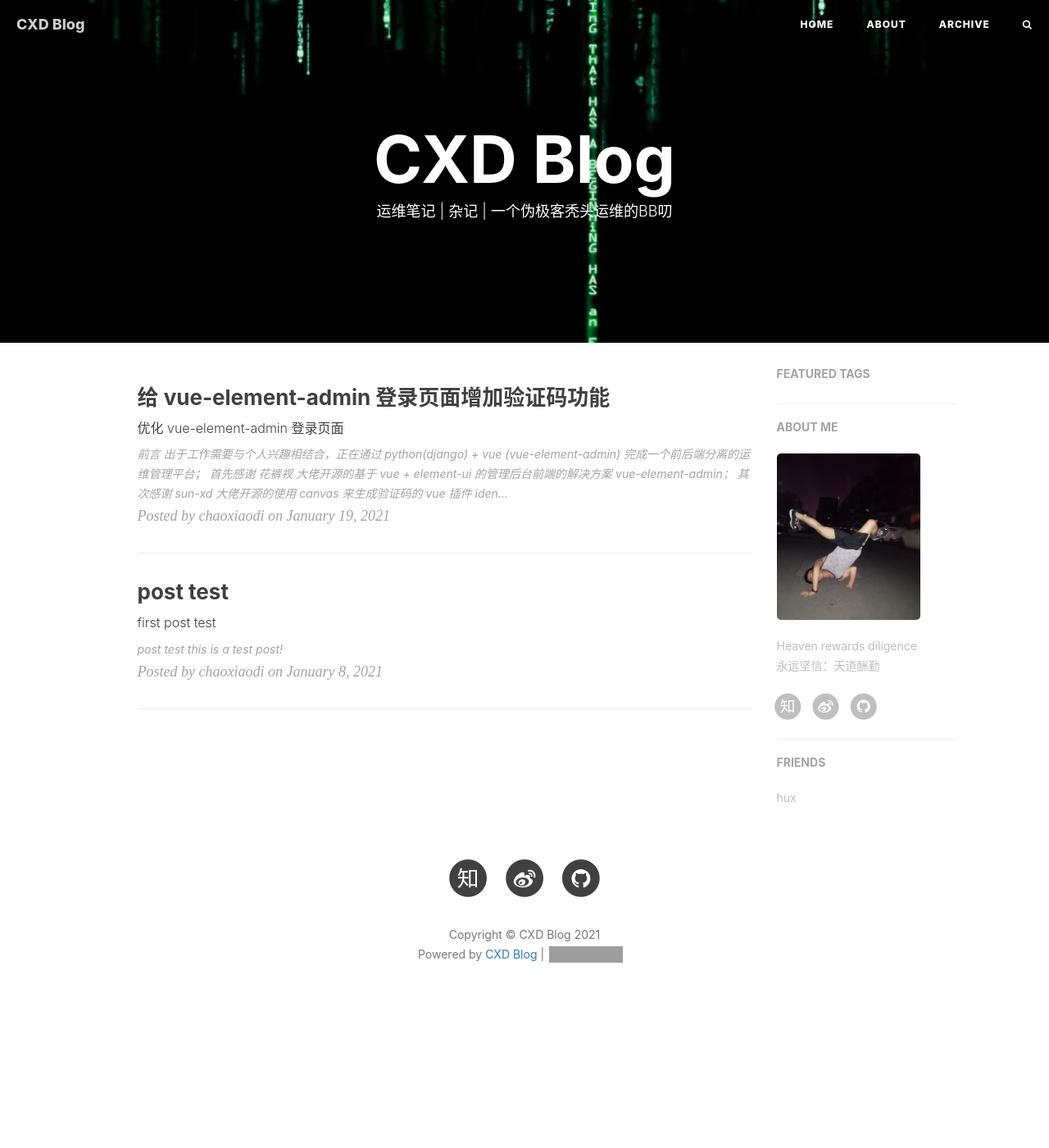
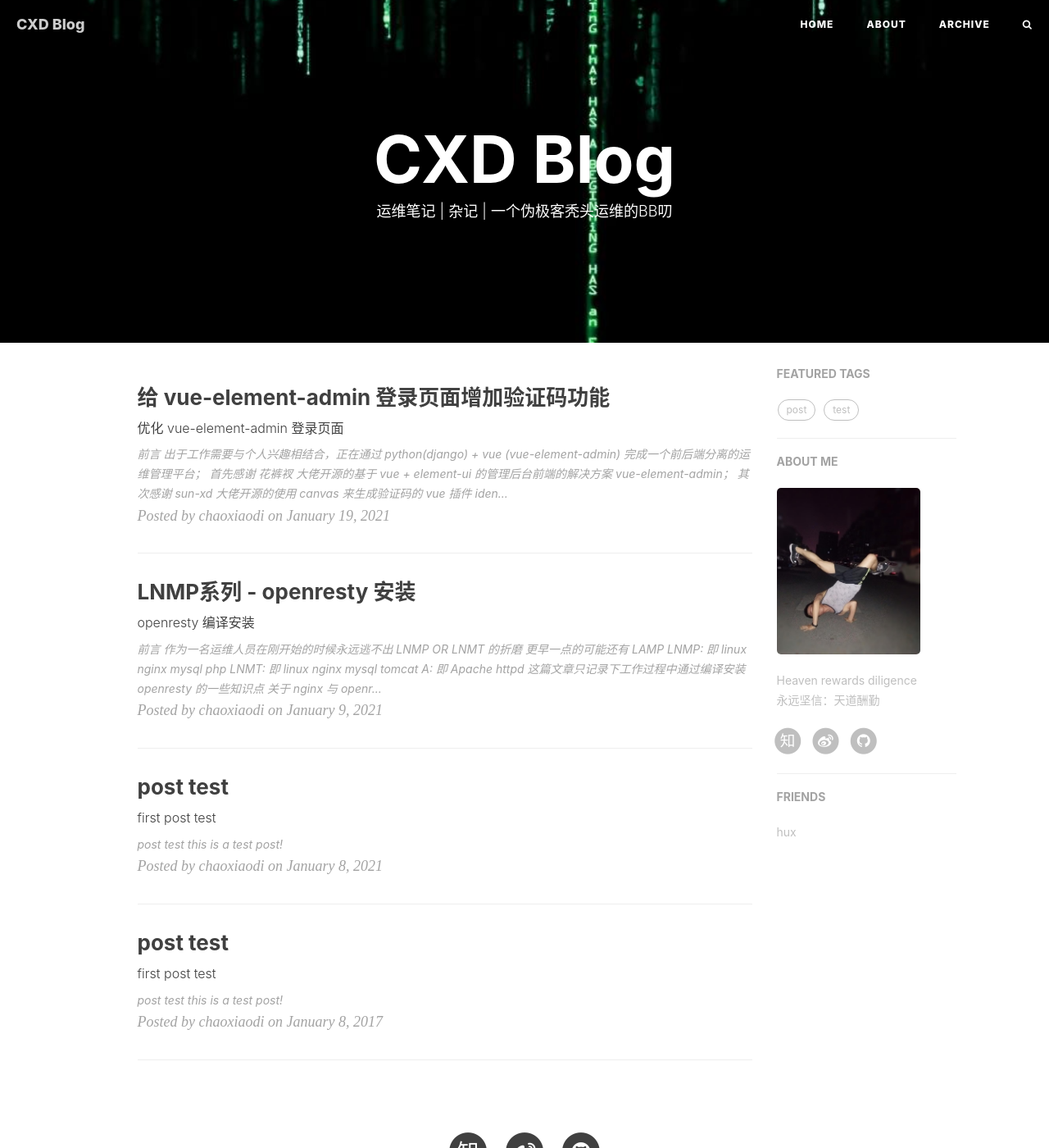
Before and after one commit to chaoxiaodi/chaoxiaodi.github.io, a Jekyll site: the page built from index.html, in a window 1280 px wide and 1400 px high. Shown: the whole window at 82% size. Built offline with Jekyll 4.4.1, drawn with Linux system fonts in a browser that asks for light colours; nearby versions of some CDN libraries; the list of posts is cut into pages by our own code; comment, search, counter and statistics services are not loaded; part of the change alters nothing that is shown; grey boxes are pictures that could not be loaded.

```diff
--- /dev/null
+++ b/_posts/2017-01-08-first-post.md
@@ -0,0 +1,13 @@
+---
+layout: post
+title: "post test"
+subtitle: 'first post test'
+author: "chaoxiaodi"
+header-style: text
+tags:
+  - post
+  - test
+---
+
+# post test
+this is a test post!
--- /dev/null
+++ b/_posts/2021-01-09-LNMP-openresty.md
@@ -0,0 +1,186 @@
+---
+layout: post
+title: "LNMP系列 - openresty 安装"
+subtitle: 'openresty 编译安装'
+author: "chaoxiaodi"
+header-style: text
+tags:
+  - lnmp
+  - nginx
+  - openresty
+  - debian
+---
+
+### 前言
+
+作为一名运维人员在刚开始的时候永远逃不出 `LNMP` OR `LNMT` 的折磨
+
+更早一点的可能还有 `LAMP`
+
+LNMP: 即 `linux` `nginx` `mysql` `php`
+
+LNMT: 即 `linux` `nginx` `mysql` `tomcat`
+
+A: 即 `Apache httpd`
+
+这篇文章只记录下工作过程中通过编译安装 `openresty` 的一些知识点
+
+### 关于 `nginx` 与 `openresty`
+
+nginx: [官网介绍](http://nginx.org/en/)
+
+    nginx [engine x] is an HTTP and reverse proxy server,
+    a mail proxy server, and a generic TCP/UDP proxy server,
+    originally written by Igor Sysoev.
+    ---
+    nginx [engine x] 是一个 HTTP 和反向代理服务器,
+    一个 邮件服务器 和一个通用的 TCP/UDP 代理服务器，
+    最初由俄罗斯的 Igor Sysoev 编写而成.
+
+openresty: [官网介绍](http://openresty.org/cn/)
+
+    OpenResty® 是一个基于 Nginx 与 Lua 的高性能 Web 平台，
+    其内部集成了大量精良的 Lua 库、第三方模块以及大多数的依赖项。
+    用于方便地搭建能够处理超高并发、扩展性极高的动态 Web 应用、Web 服务和动态网关。
+
+    OpenResty® 通过汇聚各种设计精良的 Nginx 模块（主要由 OpenResty 团队自主开发），
+    从而将 Nginx 有效地变成一个强大的通用 Web 应用平台。
+    这样，Web 开发人员和系统工程师可以使用 Lua 脚本语言调动 Nginx 支持的各种 C 以及 Lua 模块，
+    快速构造出足以胜任 10K 乃至 1000K 以上单机并发连接的高性能 Web 应用系统。
+
+    OpenResty® 的目标是让你的Web服务直接跑在 Nginx 服务内部，
+    充分利用 Nginx 的非阻塞 I/O 模型，不仅仅对 HTTP 客户端请求,
+    至于对远程后端诸如 MySQL、PostgreSQL、Memcached 以及 Redis 等都进行一致的高性能响应。
+
+### 一些常见习惯
+
+系统盘容量: 40-60 GB
+
+数据盘容量: 500G\1T\2T
+
+个人习惯把单独添加的数据盘挂在到 `/data` 下,并使用以下文件夹命名；
+
+    apps: 放各个应用
+    backup: 放备份
+    src: 放安装包
+    scripts: 放一些脚本
+
+后面一些文章也会使用此目录结构
+
+### 编译安装 `openresty`
+
+openresy 官网的对于安装也提供了对应的文档，对一些常见的linux发行版也提供的相对应的安装包。
+
+本文采用源码编译的方式进行安装,把 `openresty` 安装到 `/data/apps/openresty/` 下
+
+#### 下载 `openresty`
+
+[download openresty](http://openresty.org/cn/download.html)
+
+    # 进入放安装包的目录,下载最新的安装包
+    cd /data/src/
+    wget https://openresty.org/download/openresty-1.19.3.1.tar.gz
+
+#### 创建用户与用户组
+
+    groupadd www
+    useradd www -g www -s /bin/false -M
+
+#### 解压
+
+    tar -zxvf openresty-1.19.3.1.tar.gz
+
+#### 配置安装
+
+    cd openresty-1.19.3.1
+
+    ./configure \
+    --prefix=/data/apps/openresty \ # 指定目录
+    --user=www \                    # 指定用户
+    --group=www \                   # 指定用户组
+    --with-threads \                # 启用线程支持
+    --with-file-aio \               # 启动 aio 文件支持（难道是异步？没有深入研究）
+    --with-http_v2_module \         # http2
+    --with-http_ssl_module \        # ssl
+    --with-http_realip_module \     # 获取客户端真实 IP
+    --with-http_addition_module \   # 响应之前或者之后追加文本内容
+    --with-http_gzip_static_module \
+    --with-stream_realip_module \
+    --with-ipv6
+
+
+#### make && make install
+
+    make -j2 # 如果是2核机器可以使用 2 加快编译速度
+
+
+#### 依赖报错
+    apt install make cmake openssl libssl-dev libpcre3 libpcre3-dev gcc zlib1g-dev
+
+    yum install make cmake openssl openssl-devel pcre-devel zlib-devel gcc
+
+
+#### 添加软连接到环境变量目录
+    ln -s /data/apps/openresty/nginx/sbin/nginx /usr/bin/nginx
+
+#### 查看通过上述安装后结果
+
+除了指定的模块外,还会安装一些默认的模块
+
+本次安装后执行 nginx -V 后的结果
+
+    nginx -V
+
+    nginx version: openresty/1.19.3.1
+    built by gcc 8.3.0 (Debian 8.3.0-6)
+    built with OpenSSL 1.1.1d  10 Sep 2019
+    TLS SNI support enabled
+    configure arguments: --prefix=/data/apps/openresty/nginx --with-cc-opt=-O2
+    --add-module=../ngx_devel_kit-0.3.1 --add-module=../echo-nginx-module-0.62
+    --add-module=../xss-nginx-module-0.06 --add-module=../ngx_coolkit-0.2 --add-module=../set-misc-nginx-module-0.32
+    --add-module=../form-input-nginx-module-0.12 --add-module=../encrypted-session-nginx-module-0.08
+    --add-module=../srcache-nginx-module-0.32 --add-module=../ngx_lua-0.10.19 --add-module=../ngx_lua_upstream-0.07
+    --add-module=../headers-more-nginx-module-0.33 --add-module=../array-var-nginx-module-0.05
+    --add-module=../memc-nginx-module-0.19 --add-module=../redis2-nginx-module-0.15
+    --add-module=../redis-nginx-module-0.3.7 --add-module=../rds-json-nginx-module-0.15
+    --add-module=../rds-csv-nginx-module-0.09 --add-module=../ngx_stream_lua-0.0.9
+    --with-ld-opt=-Wl,-rpath,/data/apps/openresty/luajit/lib --user=www --group=www --with-threads
+    --with-file-aio --with-http_v2_module --with-http_ssl_module --with-http_realip_module
+    --with-http_addition_module --with-http_gzip_static_module --with-stream_realip_module --with-ipv6
+    --with-stream --with-stream_ssl_module --with-stream_ssl_preread_module
+
+### 启动配置
+
+在没有 `systemctl` 之前,一般都是写一个脚本放到 `/etc/init.d/` 下
+
+现在基本都是去配置一个 `systemctl` 的配置文件
+
+    vi /usr/lib/systemd/system/nginx.service
+
+    [Unit]
+    Description=nginx - high performance web server
+    After=network.target remote-fs.target nss-lookup.target
+
+    [Service]
+    Type=forking
+    PIDFile=/data/apps/openresty/nginx/logs/nginx.pid
+    ExecStartPre=/data/apps/openresty/nginx/sbin/nginx -t -c /data/apps/openresty/nginx/conf/nginx.conf
+    ExecStart=/data/apps/openresty/nginx/sbin/nginx -c /data/apps/openresty/nginx/conf/nginx.conf
+    ExecReload=/data/apps/openresty/nginx/sbin/nginx -s reload
+    ExecReload=/bin/kill -s HUP $MAINPID
+    KillSignal=SIGQUIT
+    TimeoutStopSec=5
+    KillMode=process
+    PrivateTmp=true
+
+    [Install]
+    WantedBy=multi-user.target
+
+### 启动\停止\重载
+
+    systemctl start nginx
+    systemctl stop nginx
+    systemctl restart nginx
+    systemctl reload nginx
+    systemctl status nginx
+    systemctl enable nginx
```
Also changed, not shown: _posts/2021-01-19-给vue-element-admin增加验证码功能.md (+2 -2 lines).
